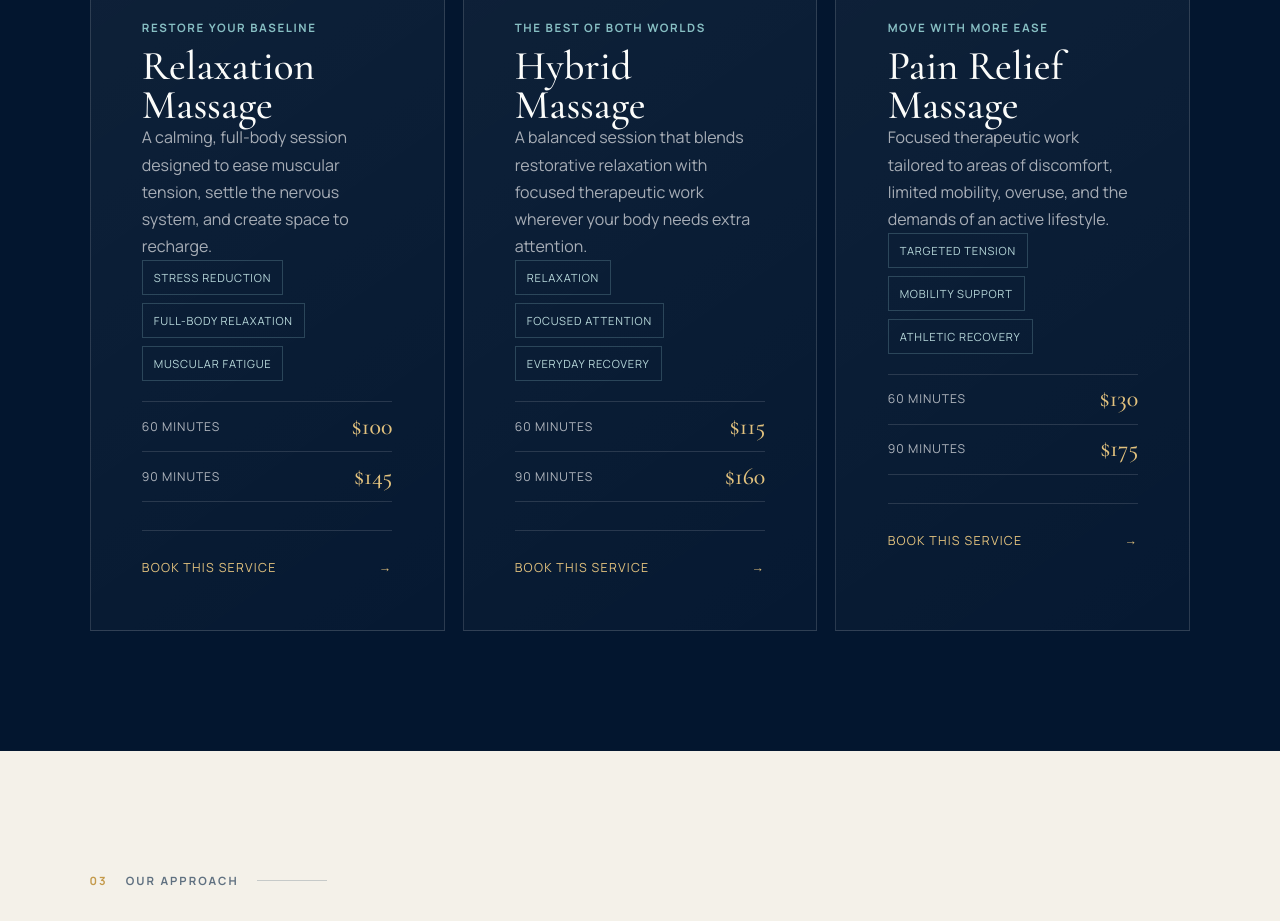
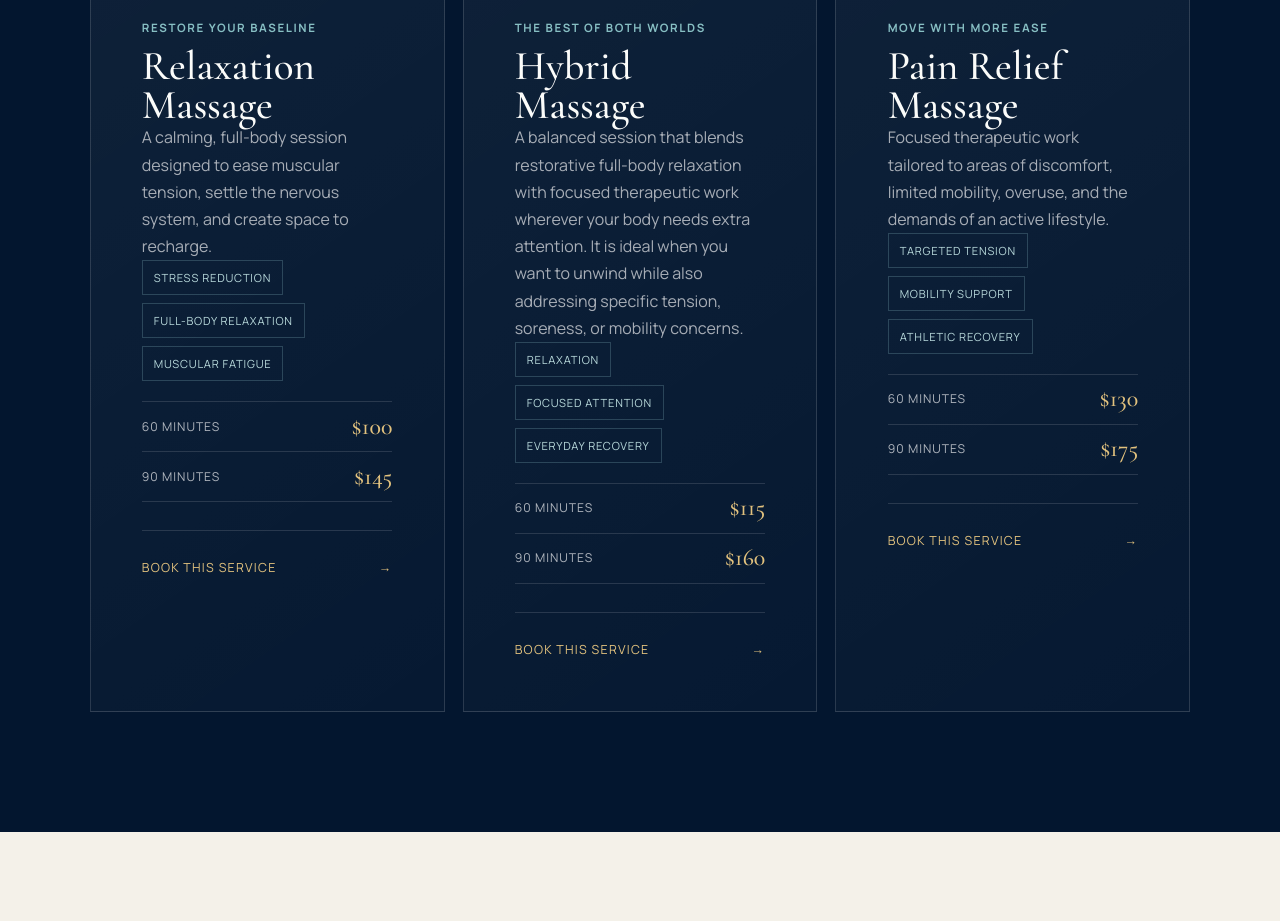
Before and after one commit to nsahf1997/jupiter-premier-massage, a Next.js app: page / in a window 1280 px wide. Shown: the part 2160-3081 px from the top of the page. Built offline with nearby package versions, Linux system fonts and the light colour scheme; no server answers.

Commit message:
Expand hybrid massage description

```diff
--- a/app/page.tsx
+++ b/app/page.tsx
@@ -28,7 +28,7 @@ const services = [
     title: "Hybrid Massage",
     eyebrow: "The best of both worlds",
     description:
-      "A balanced session that blends restorative relaxation with focused therapeutic work wherever your body needs extra attention.",
+      "A balanced session that blends restorative full-body relaxation with focused therapeutic work wherever your body needs extra attention. It is ideal when you want to unwind while also addressing specific tension, soreness, or mobility concerns.",
     focus: ["Relaxation", "Focused attention", "Everyday recovery"],
     pricing: [{ duration: "60 minutes", price: "$115" }, { duration: "90 minutes", price: "$160" }],
   },
```
